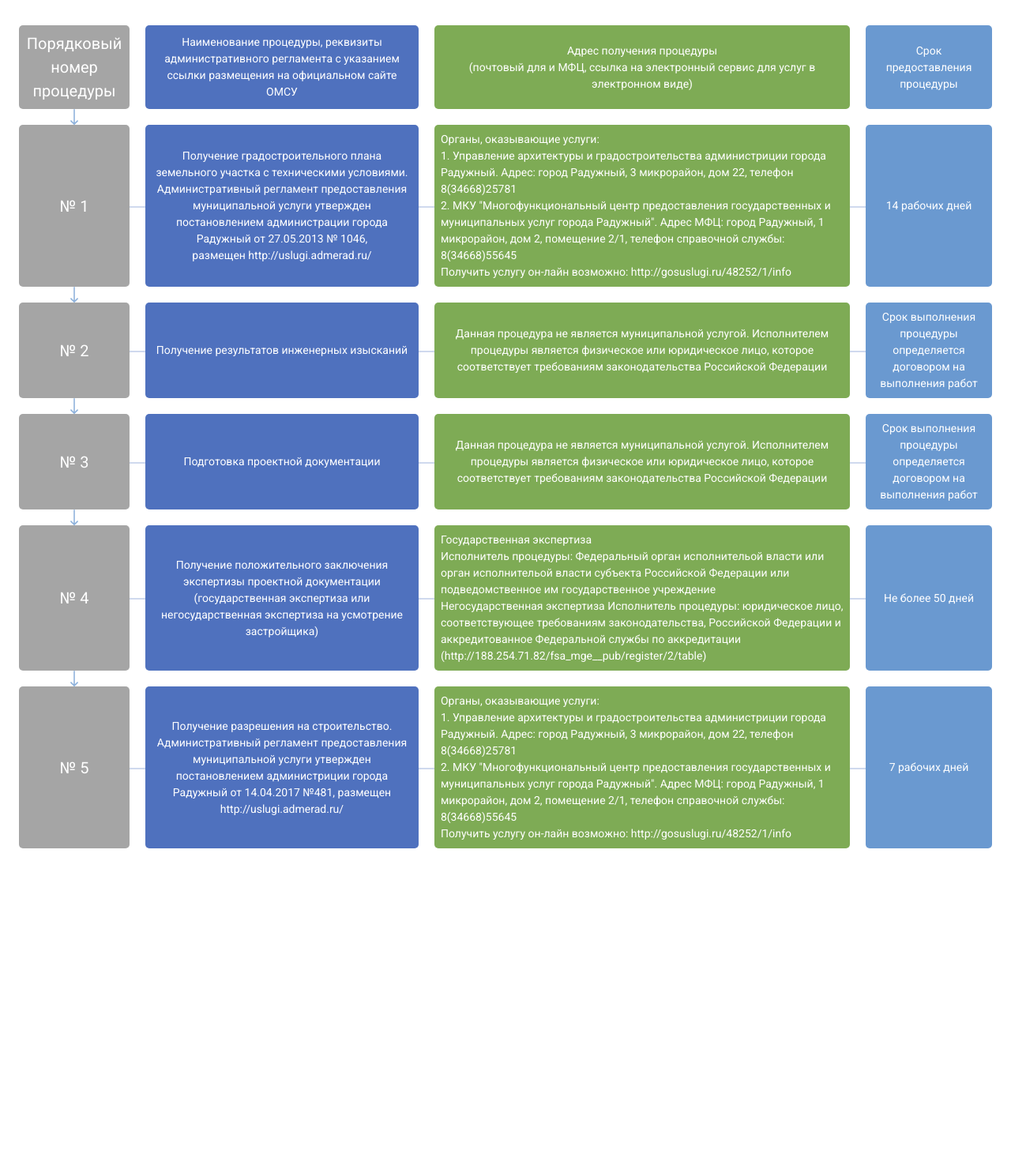
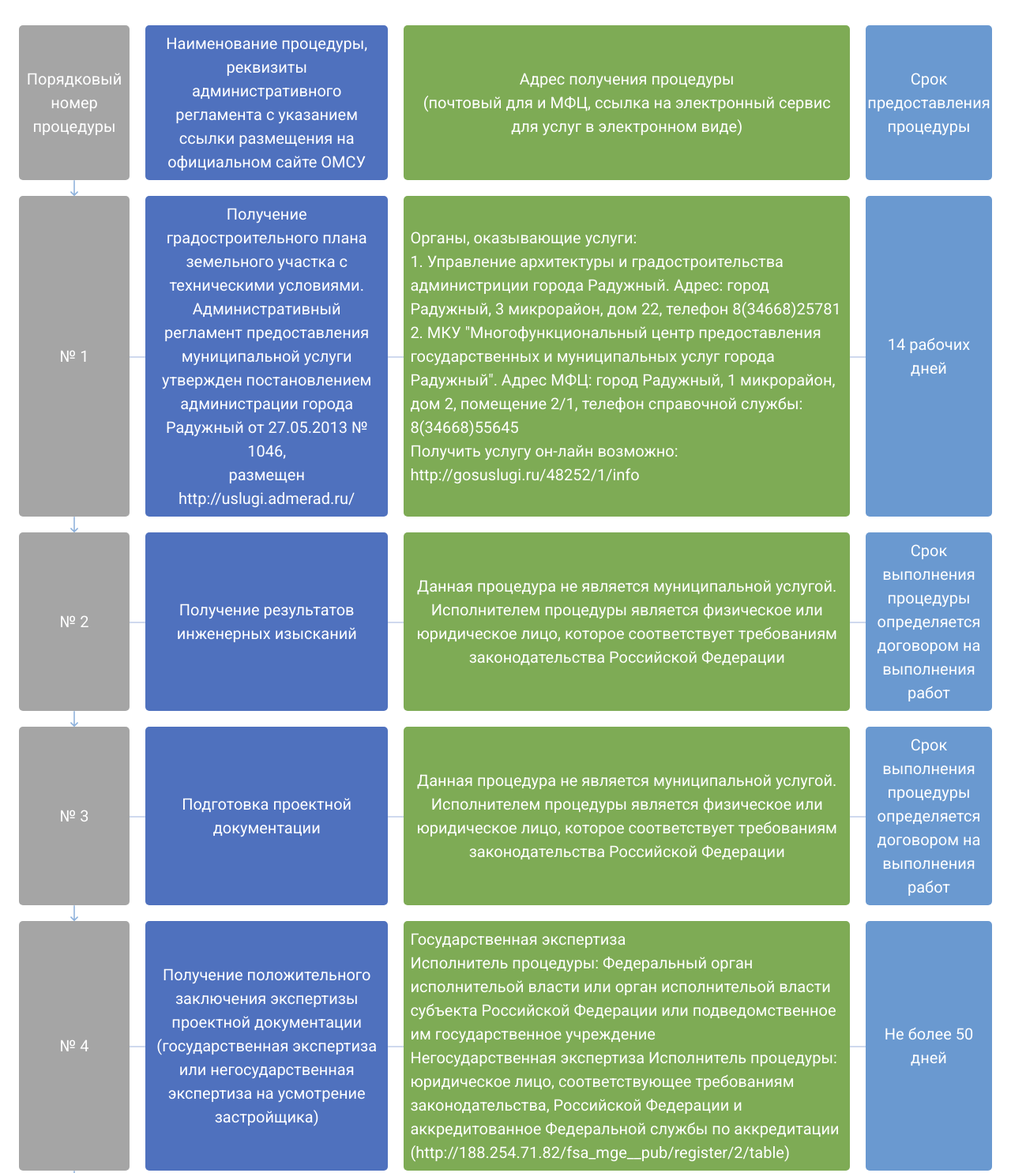
Before and after one commit to samvpd/test-project, a plain HTML site: page index.html in a window 1280 px wide. Shown: the top 1485 px of the page at 79% size. Before the commit the page ends 1106 px from the top, so only its background shows below. Drawn offline with Linux system fonts and the light colour scheme.

Commit message:
grid update

```diff
--- a/index.html
+++ b/index.html
@@ -11,33 +11,46 @@
       <div class="root">
         <div class="grid">
           <div class="row-item row-number table-head" style="font-size: 20px;">
+            <p>
               Порядковый номер процедуры
+            </p>
             <img class="arrow" src="/media/arrow.svg" alt="">
           </div>
           <div class="row-item row-name table-head">
+            <p>
               Наименование процедуры, реквизиты административного регламента с
               указанием ссылки размещения на официальном сайте ОМСУ
+            </p>
           </div>
           <div class="row-item row-address table-head">
+          <p>
             Адрес получения процедуры <br> (почтовый для и МФЦ, ссылка на электронный
             сервис для услуг в электронном виде)
+          </p>
           </div>
           <div class="row-item row-date table-head">
+            <p>
               Срок предоставления процедуры
+            </p>
           </div>
 
 
           <div class="row-item row-number" style="font-size: 20px;">
+            <p>
             № 1
+            </p>
             <img class="arrow" src="/media/arrow.svg" alt="">
           </div>
           <div class="row-item row-name">
+            <p>
               Получение градостроительного плана земельного участка с техническими
               условиями. Административный регламент предоставления муниципальной
               услуги утвержден постановлением администрации города Радужный от
               27.05.2013 № 1046, <br> размещен http://uslugi.admerad.ru/
+            </p>
           </div>
           <div class="row-item row-address" style="text-align: left;">
+            <p>
               Органы, оказывающие услуги: <br> 1. Управление архитектуры и
               градостроительства администриции города Радужный. Адрес: город
               Радужный, 3 микрорайон, дом 22, телефон 8(34668)25781 <br> 2. МКУ
@@ -46,56 +59,80 @@
               микрорайон, дом 2, помещение 2/1, телефон справочной службы:
               8(34668)55645 <br> Получить услугу он-лайн возможно:
               http://gosuslugi.ru/48252/1/info
+            </p>
           </div>
           <div class="row-item row-date">
+            <p>
               14 рабочих дней
+            </p>
           </div>
 
 
           <div class="row-item row-number" style="font-size: 20px;">
+            <p>
               № 2
+            </p>
             <img class="arrow" src="/media/arrow.svg" alt="">
           </div>
           <div class="row-item row-name">
+            <p>
               Получение результатов инженерных изысканий
+            </p>
           </div>
           <div class="row-item row-address">
+            <p>
               Данная процедура не является муниципальной услугой. Исполнителем
               процедуры является физическое или юридическое лицо, которое
               соответствует требованиям законодательства Российской Федерации
+            </p>
           </div>
           <div class="row-item row-date">
+            <p>
               Срок выполнения процедуры определяется договором на выполнения работ
+            </p>
           </div>
 
 
           <div class="row-item row-number" style="font-size: 20px;">
+            <p>
               № 3
+            </p>
             <img class="arrow" src="/media/arrow.svg" alt="">
           </div>
           <div class="row-item row-name">
+            <p>
               Подготовка проектной документации
+            </p>
           </div>
           <div class="row-item row-address">
+            <p>
               Данная процедура не является муниципальной услугой. Исполнителем
               процедуры является физическое или юридическое лицо, которое
               соответствует требованиям законодательства Российской Федерации
+            </p>
           </div>
           <div class="row-item row-date">
+            <p>
               Срок выполнения процедуры определяется договором на выполнения работ
+            </p>
           </div>
 
 
           <div class="row-item row-number" style="font-size: 20px;">
+            <p>
               № 4
+            </p>
             <img class="arrow" src="/media/arrow.svg" alt="">
           </div>
           <div class="row-item row-name">
+            <p>
               Получение положительного заключения экспертизы проектной документации
               (государственная экспертиза или негосударственная экспертиза на
               усмотрение застройщика)
+            </p>
           </div>
           <div class="row-item row-address" style="text-align: left;">
+            <p>
               Государственная экспертиза <br> Исполнитель процедуры: Федеральный орган
               исполнительой власти или орган исполнительой власти субъекта
               Российской Федерации или подведомственное им государственное
@@ -103,22 +140,30 @@
               юридическое лицо, соответствующее требованиям законодательства,
               Российской Федерации и аккредитованное Федеральной службы по
               аккредитации (http://188.254.71.82/fsa_mge__pub/register/2/table)
+            </p>
           </div>
           <div class="row-item row-date">
+            <p>
               Не более 50 дней
+            </p>
           </div>
 
 
           <div class="row-item row-number" style="font-size: 20px; ">
+            <p>
               № 5
+            </p>
           </div>
           <div class="row-item row-name">
+            <p>
               Получение разрешения на строительство. Административный регламент
               предоставления муниципальной услуги утвержден постановлением
               администриции города Радужный от 14.04.2017 №481, размещен
               http://uslugi.admerad.ru/
+            </p>
           </div>
           <div class="row-item row-address" style="text-align: left;">
+            <p>
               Органы, оказывающие услуги: <br> 1. Управление архитектуры и
               градостроительства администриции города Радужный. Адрес: город
               Радужный, 3 микрорайон, дом 22, телефон 8(34668)25781 <br> 2. МКУ
@@ -127,9 +172,12 @@
               микрорайон, дом 2, помещение 2/1, телефон справочной службы:
               8(34668)55645 <br> Получить услугу он-лайн возможно:
               http://gosuslugi.ru/48252/1/info
+            </p>
           </div>
           <div class="row-item row-date">
+            <p>
               7 рабочих дней
+            </p>
           </div>
         </div>
 
--- a/styles/style.scss
+++ b/styles/style.scss
@@ -7,8 +7,23 @@
   overflow-x: auto;
   display: flex;
   flex-direction: row;
+
+  .grid {
+    display: grid;
+    width: 100%;
+    grid-template-columns: 140px auto auto 160px;
+    grid-template-rows: auto auto auto auto auto;
+    row-gap: 20px;
+    column-gap: 20px;
+    min-width: 1024px;
+    grid-auto-columns: minmax(auto, 375px);
+    font-size: 20px;
+
+    .table-head {
+      &::after {
+        display: none;
       }
-
+    }
     .row-item {
       max-width: calc(100vw - 20px);
       color: #ffffff;
@@ -29,7 +44,6 @@
         background-color: #cfd9ee;
       }
     }
-
     .row-number {
       min-width: unset;
       background-color: #a5a5a5;
@@ -63,22 +77,6 @@
         height: 0;
       }
     }
-
-.grid {
-  display: grid;
-  width: 100%;
-  grid-template-columns: 140px auto auto 160px;
-  grid-template-rows: auto auto auto auto auto;
-  row-gap: 20px;
-  column-gap: 20px;
-  min-width: 1024px;
-  grid-auto-columns: minmax(auto, 375px);
-  font-size: 20px;
-
-  .table-head {
-    &::after {
-      display: none;
-    }
   }
 }
 
```
Also changed, not shown: styles/style.css, 1 other file. Lines whose indentation alone changed are shown as unchanged.
